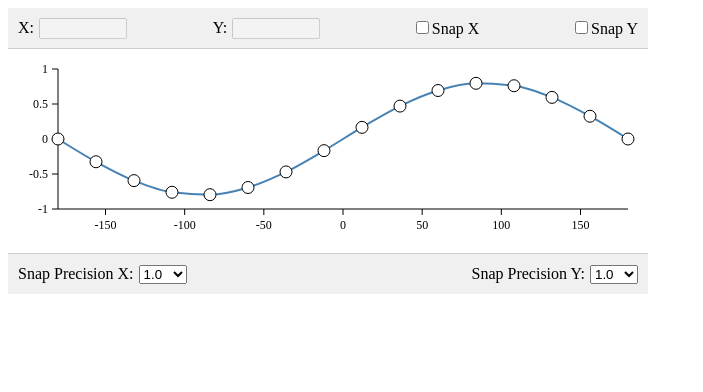
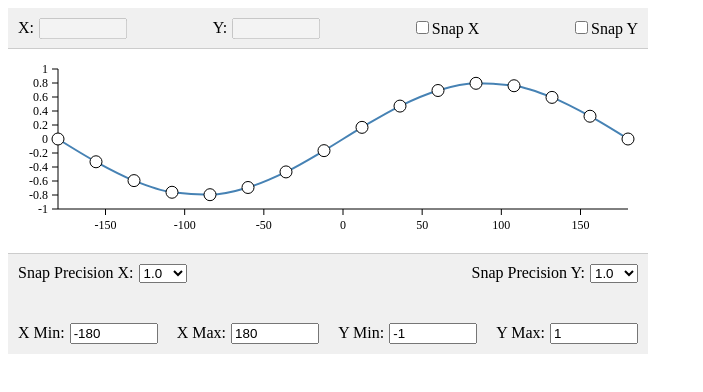
Before and after one commit to timkondratev/aero-curves, a React (Vite) app: page / in a window 1280 px wide. Shown: the top 392 px of the page, without its empty margins (0-703 px from the left). Built offline with nearby package versions, Linux system fonts and the light colour scheme; the HTML template or start-up script is replaced by a standard one.

Commit message:
Allow for editing axes domains

```diff
--- a/src/Graph.tsx
+++ b/src/Graph.tsx
@@ -34,13 +34,24 @@ export function Graph({ width, height }: GraphProps) {
   const animationFrameRef = useRef<number | null>(null);
   const wasPointClicked = useRef(false); // Track if a point was clicked
 
+  // State for axes domain control
+  const [xDomain, setXDomain] = useState<[number, number]>(X_DOMAIN);
+  const [yDomain, setYDomain] = useState<[number, number]>(Y_DOMAIN);
+
   // Scales
-  const xScale = useMemo(() => scaleLinear().domain(X_DOMAIN).range([0, innerWidth]), [innerWidth]);
-  const yScale = useMemo(() => scaleLinear().domain(Y_DOMAIN).range([innerHeight, 0]), [innerHeight]);
+  const xScale = useMemo(() => scaleLinear().domain(xDomain).range([0, innerWidth]), [innerWidth, xDomain]);
+  const yScale = useMemo(() => scaleLinear().domain(yDomain).range([innerHeight, 0]), [innerHeight, yDomain]);
 
   // Ticks
-  const xTicks = xScale.ticks(9);
-  const yTicks = yScale.ticks(5);
+  const xTicks = useMemo(() => {
+    const [min, max] = xDomain;
+    return scaleLinear().domain([min, max]).ticks(10); // Generate 10 "nice" ticks
+  }, [xDomain]);
+
+  const yTicks = useMemo(() => {
+    const [min, max] = yDomain;
+    return scaleLinear().domain([min, max]).ticks(10); // Generate 10 "nice" ticks
+  }, [yDomain]);
 
   // Derived Data
   const sortedPoints = useMemo(() => [...points].sort((a, b) => a.x - b.x), [points]);
@@ -78,6 +89,10 @@ export function Graph({ width, height }: GraphProps) {
   const [inputX, setInputX] = useState<string>("");
   const [inputY, setInputY] = useState<string>("");
 
+  // Local state for axis domain inputs
+  const [inputXDomain, setInputXDomain] = useState<[string, string]>([xDomain[0].toString(), xDomain[1].toString()]);
+  const [inputYDomain, setInputYDomain] = useState<[string, string]>([yDomain[0].toString(), yDomain[1].toString()]);
+
   useEffect(() => {
     if (meanCoordinates) {
       setInputX(meanCoordinates.x.toFixed(2));
@@ -86,7 +101,10 @@ export function Graph({ width, height }: GraphProps) {
       setInputX("");
       setInputY("");
     }
-  }, [meanCoordinates]);
+
+    setInputXDomain([xDomain[0].toString(), xDomain[1].toString()]);
+    setInputYDomain([yDomain[0].toString(), yDomain[1].toString()]);
+  }, [meanCoordinates, xDomain, yDomain]);
 
   // Utility Functions
   const getSvgCoords = (e: React.PointerEvent | React.MouseEvent) => {
@@ -250,8 +268,39 @@ export function Graph({ width, height }: GraphProps) {
     }
   };
 
+  const handleDomainInputBlur = (axis: "x" | "y", minOrMax: "min" | "max") => {
+    const value = axis === "x"
+      ? parseFloat(minOrMax === "min" ? inputXDomain[0] : inputXDomain[1])
+      : parseFloat(minOrMax === "min" ? inputYDomain[0] : inputYDomain[1]);
+
+    if (!isNaN(value)) {
+      updateDomain(axis, minOrMax, value);
+    } else {
+      // Reset input to current domain value if invalid
+      if (axis === "x") {
+        setInputXDomain([xDomain[0].toString(), xDomain[1].toString()]);
+      } else {
+        setInputYDomain([yDomain[0].toString(), yDomain[1].toString()]);
+      }
+    }
+  };
+
+  const updateDomain = (axis: "x" | "y", minOrMax: "min" | "max", value: number) => {
+    if (axis === "x") {
+      setXDomain(prev => {
+        const newDomain: [number, number] = minOrMax === "min" ? [value, prev[1]] : [prev[0], value];
+        return newDomain[0] < newDomain[1] ? newDomain : prev; // Ensure min < max
+      });
+    } else {
+      setYDomain(prev => {
+        const newDomain: [number, number] = minOrMax === "min" ? [value, prev[1]] : [prev[0], value];
+        return newDomain[0] < newDomain[1] ? newDomain : prev; // Ensure min < max
+      });
+    }
+  };
+
   return (
-    <div className="curve-editor" style={{ position: "relative", width, height: height + 80 }}> {/* Adjusted height for both panels */}
+    <div className="curve-editor" style={{ position: "relative", width, height: height + 120 }}> {/* Adjusted height for all panels */}
       {/* Inspector Panel */}
       <div
         style={{
@@ -387,18 +436,19 @@ export function Graph({ width, height }: GraphProps) {
         </g>
       </svg>
 
-      {/* Snapping Precision Panel */}
+      {/* Snapping Precision and Axes Domain Control Panel */}
       <div
         style={{
-          height: 40,
+          height: 80,
           display: "flex",
-          alignItems: "center",
+          flexDirection: "column",
           justifyContent: "space-between",
           backgroundColor: "#f0f0f0",
-          padding: "0 10px",
+          padding: "10px",
           borderTop: "1px solid #ccc",
         }}
       >
+        <div style={{ display: "flex", justifyContent: "space-between" }}>
           <label>
             Snap Precision X:
             <select
@@ -424,6 +474,49 @@ export function Graph({ width, height }: GraphProps) {
             </select>
           </label>
         </div>
+        <div style={{ display: "flex", justifyContent: "space-between" }}>
+          <label>
+            X Min:
+            <input
+              type="text"
+              value={inputXDomain[0]}
+              onChange={e => setInputXDomain([e.target.value, inputXDomain[1]])}
+              onBlur={() => handleDomainInputBlur("x", "min")}
+              style={{ marginLeft: 5, width: 80 }}
+            />
+          </label>
+          <label>
+            X Max:
+            <input
+              type="text"
+              value={inputXDomain[1]}
+              onChange={e => setInputXDomain([inputXDomain[0], e.target.value])}
+              onBlur={() => handleDomainInputBlur("x", "max")}
+              style={{ marginLeft: 5, width: 80 }}
+            />
+          </label>
+          <label>
+            Y Min:
+            <input
+              type="text"
+              value={inputYDomain[0]}
+              onChange={e => setInputYDomain([e.target.value, inputYDomain[1]])}
+              onBlur={() => handleDomainInputBlur("y", "min")}
+              style={{ marginLeft: 5, width: 80 }}
+            />
+          </label>
+          <label>
+            Y Max:
+            <input
+              type="text"
+              value={inputYDomain[1]}
+              onChange={e => setInputYDomain([inputYDomain[0], e.target.value])}
+              onBlur={() => handleDomainInputBlur("y", "max")}
+              style={{ marginLeft: 5, width: 80 }}
+            />
+          </label>
+        </div>
+      </div>
     </div>
   );
 }
```
Lines whose indentation alone changed are shown as unchanged.
